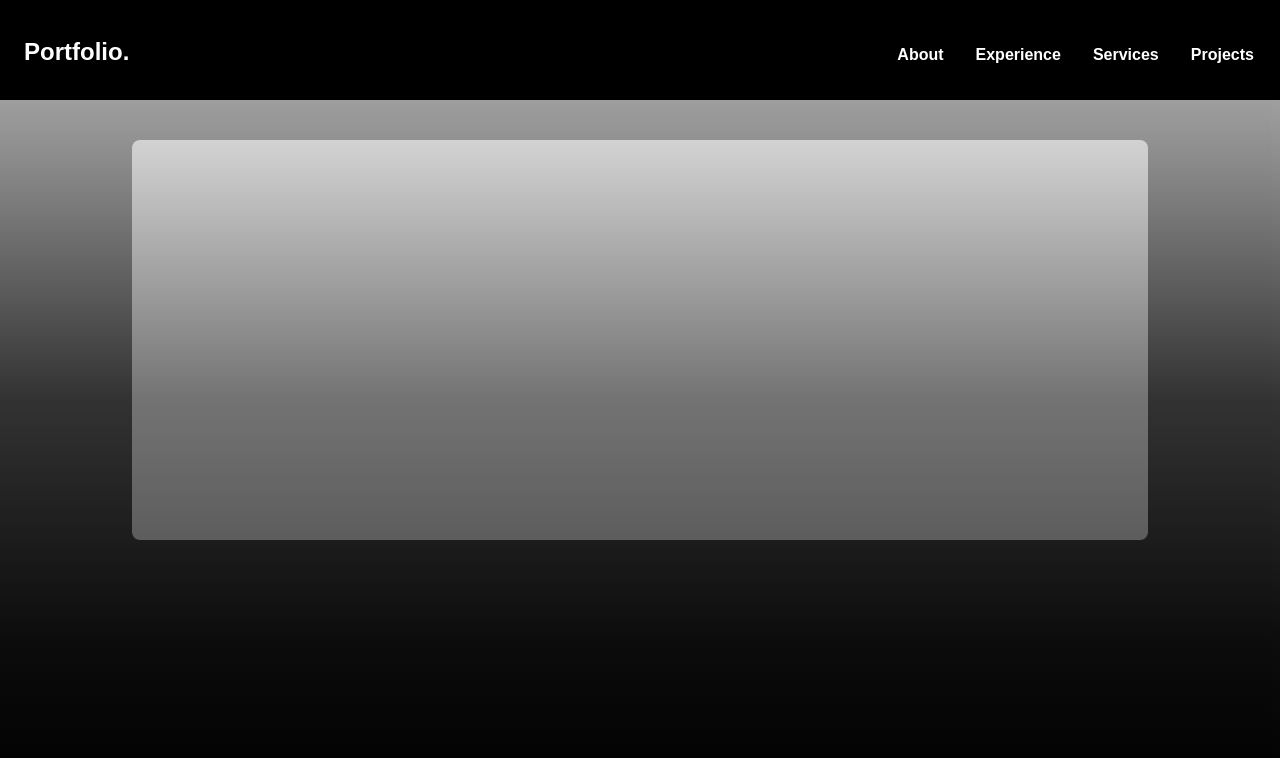
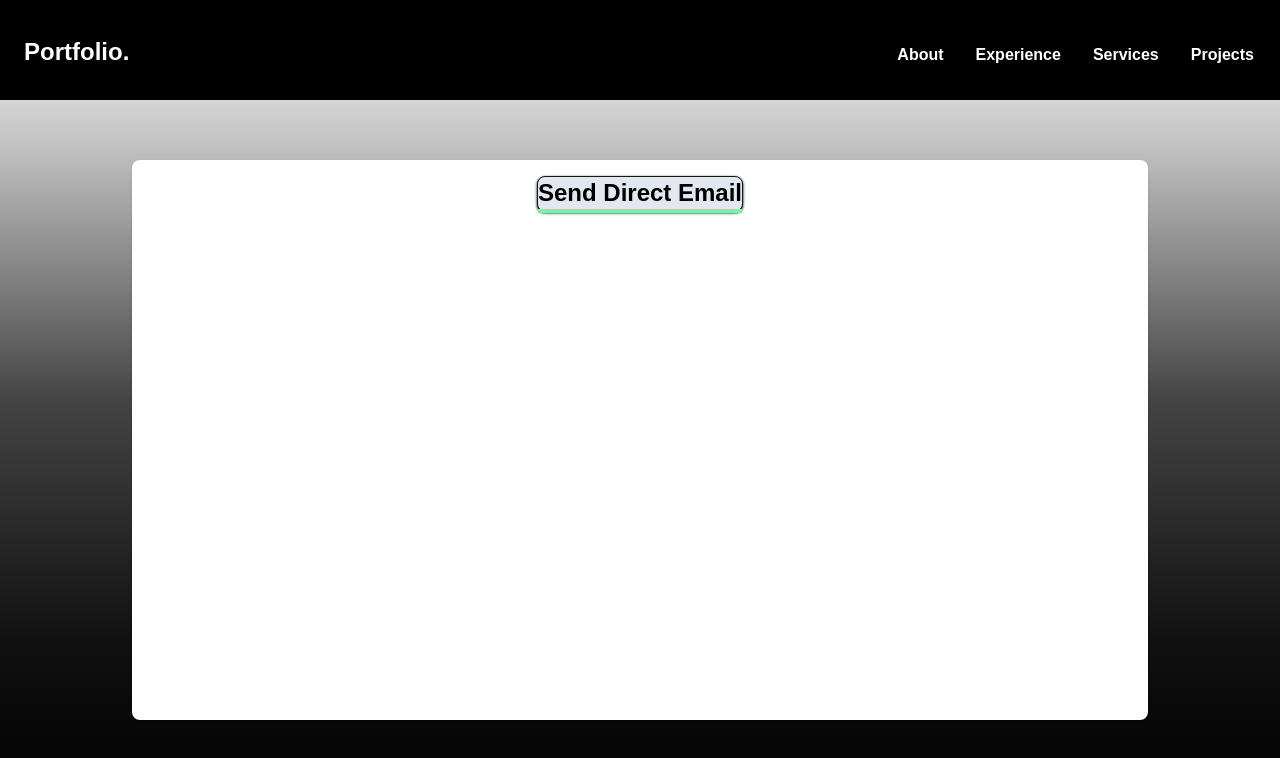
Before and after one commit to Kashan030704/my-personal-site, a Next.js app: page /Contact in a window 1280 px wide. Shown: the top 758 px of the page. Built offline with nearby package versions, Linux system fonts and the light colour scheme.

Commit message:
Created the Open Modal for the Contact Page

```diff
--- a/package.json
+++ b/package.json
@@ -9,6 +9,7 @@
     "lint": "eslint"
   },
   "dependencies": {
+    "lucide-react-native": "^0.575.0",
     "next": "16.1.6",
     "react": "19.2.3",
     "react-dom": "19.2.3"
--- a/src/app/Contact/components/ContactModal.tsx
+++ b/src/app/Contact/components/ContactModal.tsx
@@ -1,7 +1,10 @@
 export default function ContactModal(){
     return (
-        <div className="flex h-100 w-254 justify-center rounded-lg bg-white border-gray-300 shadow-sm">
-
+        <div className="p-4 mt-15 flex justify-center h-140 w-254 rounded-lg bg-white border-gray-300 shadow-sm">
+            <div className="bg-slate-200 rounded-lg shadow-sm border shadow-black h-9">
+                <h1 className="text-2xl text-black font-bold">Send Direct Email</h1>
+                <hr className="border-green-300 border-2"></hr>
+            </div>
         </div>
     );
 }
--- a/src/app/Contact/page.tsx
+++ b/src/app/Contact/page.tsx
@@ -12,10 +12,7 @@ export default function Page(){
                     <HeaderButtons page_number="5"/>
                 </Header>
             </div>
-            <div className="flex justify-center p-10 bg-black opacity-25 w-346.2 h-169 ">
-                <ContactModal/>
-            </div>
-
+            <div className="flex justify-center"><ContactModal/></div>
         </div>
     );
 }
```
Also changed, not shown: 1 other file (tests, documents, lock files or other folders).
